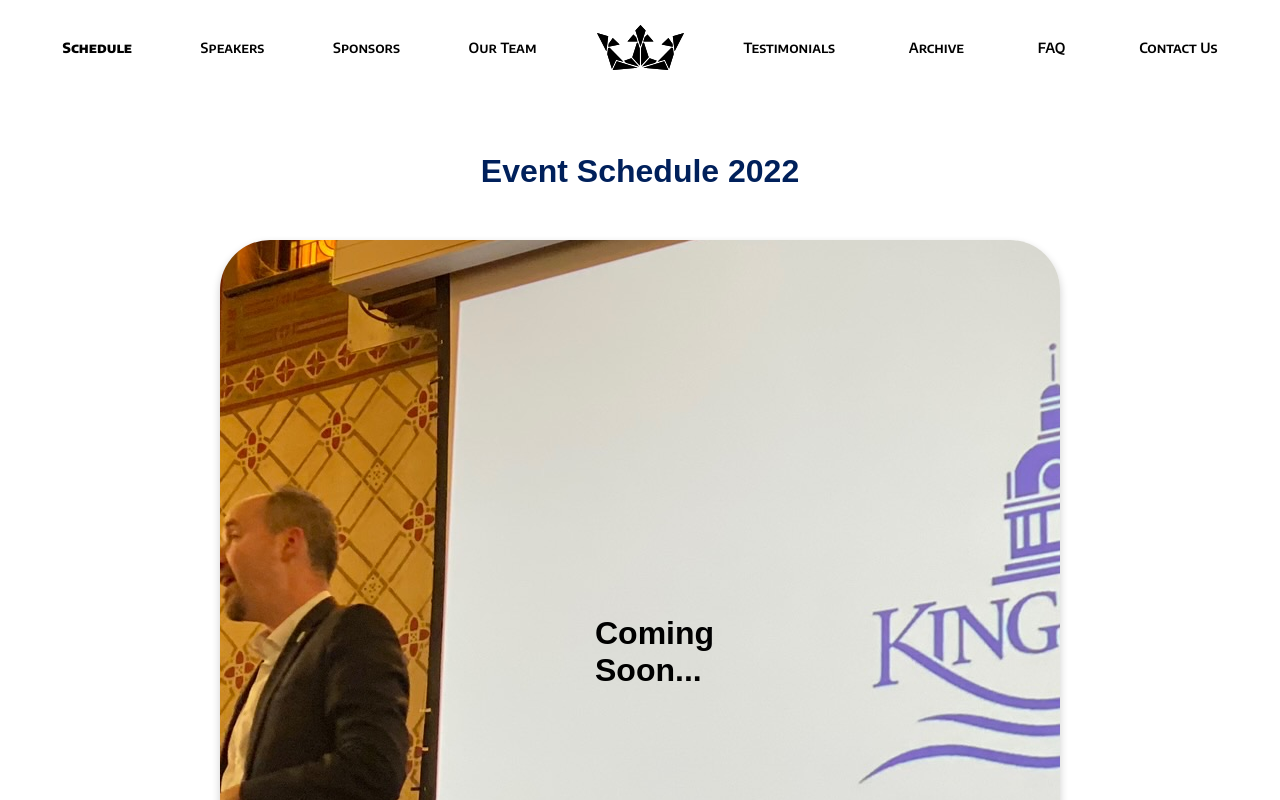
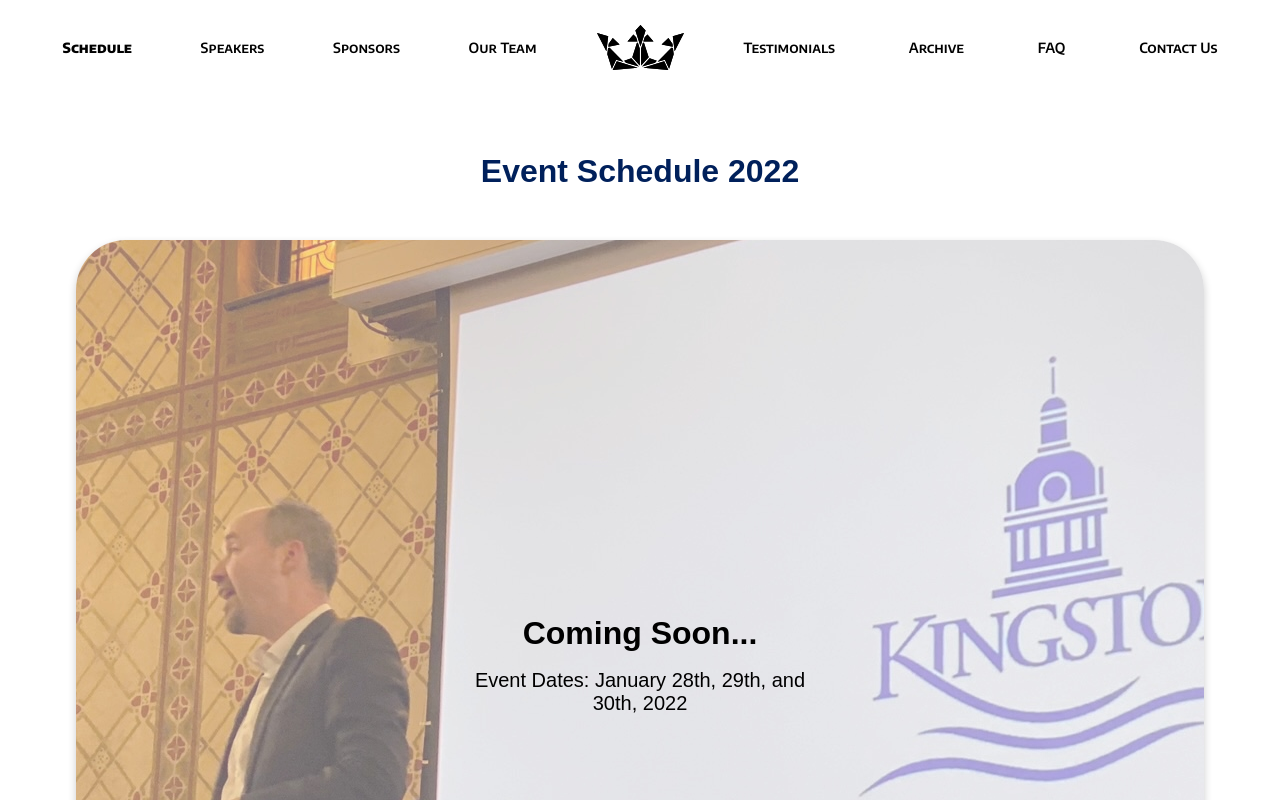
Before and after one commit to Krsikapa00/qhacks_2022, a React (Create React App) app: page /schedule in a window 1280 px wide. Built offline with nearby package versions, Linux system fonts and the light colour scheme.

Commit message:
Added events dates, grey frosting and reduced coming soon image side margins

```diff
--- a/src/components/schedule/ComingSoon.js
+++ b/src/components/schedule/ComingSoon.js
@@ -7,8 +7,11 @@ export default function ComingSoon() {
             <h1 class="title">Event Schedule 2022</h1>
             <div class="imageBox">
                 <h1 class="text">Coming Soon...</h1>
+                <br></br>
+                <h2 class="text">Event Dates: January 28th, 29th, and 30th, 2022</h2>
             </div>
             <h1 class="text2">Coming Soon...</h1>
+            <h2 class="text2">Event Dates: January 28th, 29th, and 30th, 2022</h2>
         </div>
     );
 }
--- a/src/components/schedule/schedule.css
+++ b/src/components/schedule/schedule.css
@@ -5,11 +5,11 @@
 }
 
 .imageBox {
-  margin: 50px 15% 25%;
+  margin: 50px 3% 25%;
   box-shadow: 0 4px 8px 0 rgba(0,0,0,0.2);
   transition: 0.3s;
   border-radius: 50px;
-  background-image: url("../../assets/images/backgrounds/speach.jpeg");
+  background-image: url("../../assets/images/backgrounds/speach.jpg");
   padding-top: 25em;
   padding-right: 25em;
   padding-bottom: 25em;
@@ -94,7 +94,7 @@
     }
   }
 
-  @media screen and (max-width: 1200px) {
+  @media screen and (max-width: 1000px) {
     .imageBox {
       display:none;
     }
@@ -102,5 +102,6 @@
       display: block;
       text-align: center;
       margin-top: 15px;
+      margin-bottom: 10px;
     }
   }
```
Also changed, not shown: src/assets/images/backgrounds/speach.jpg (added).
